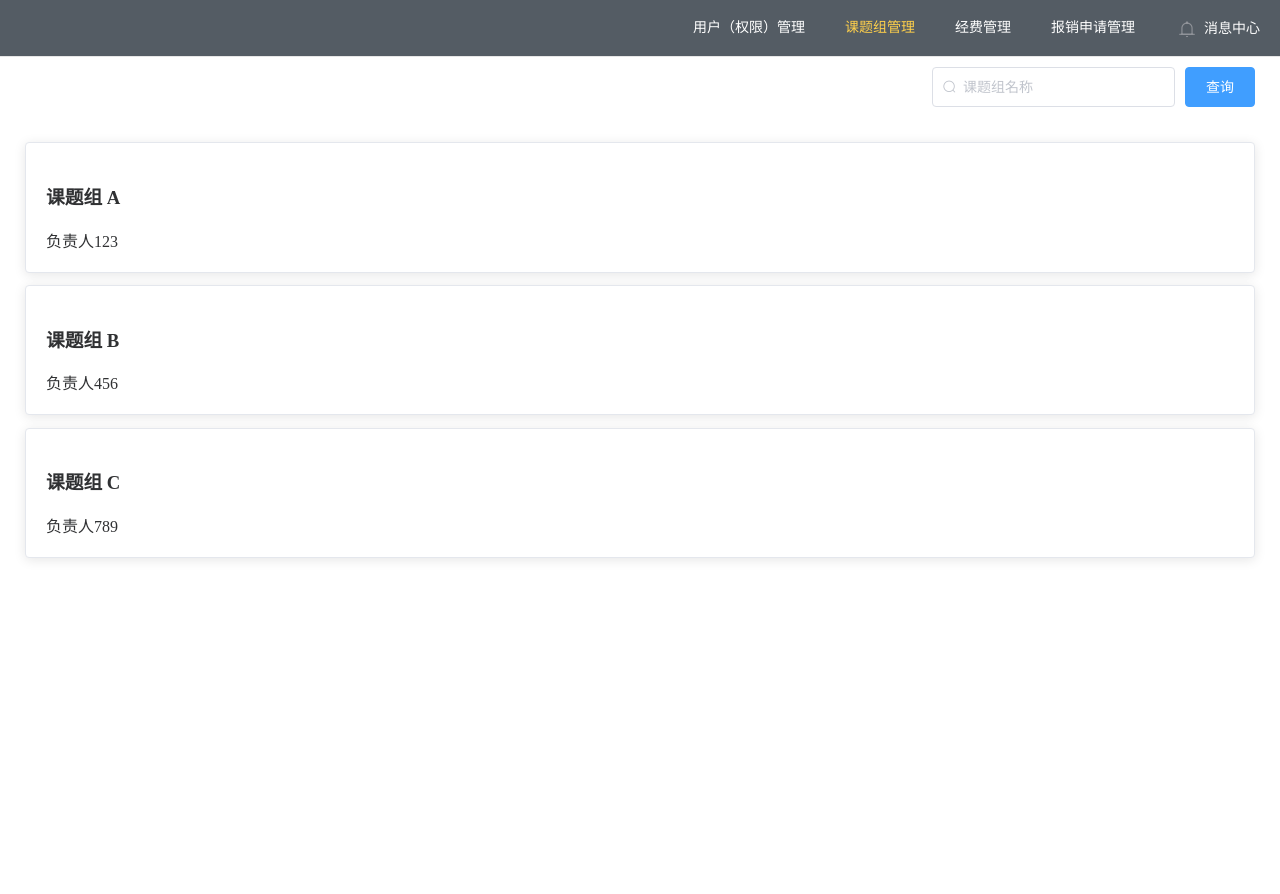
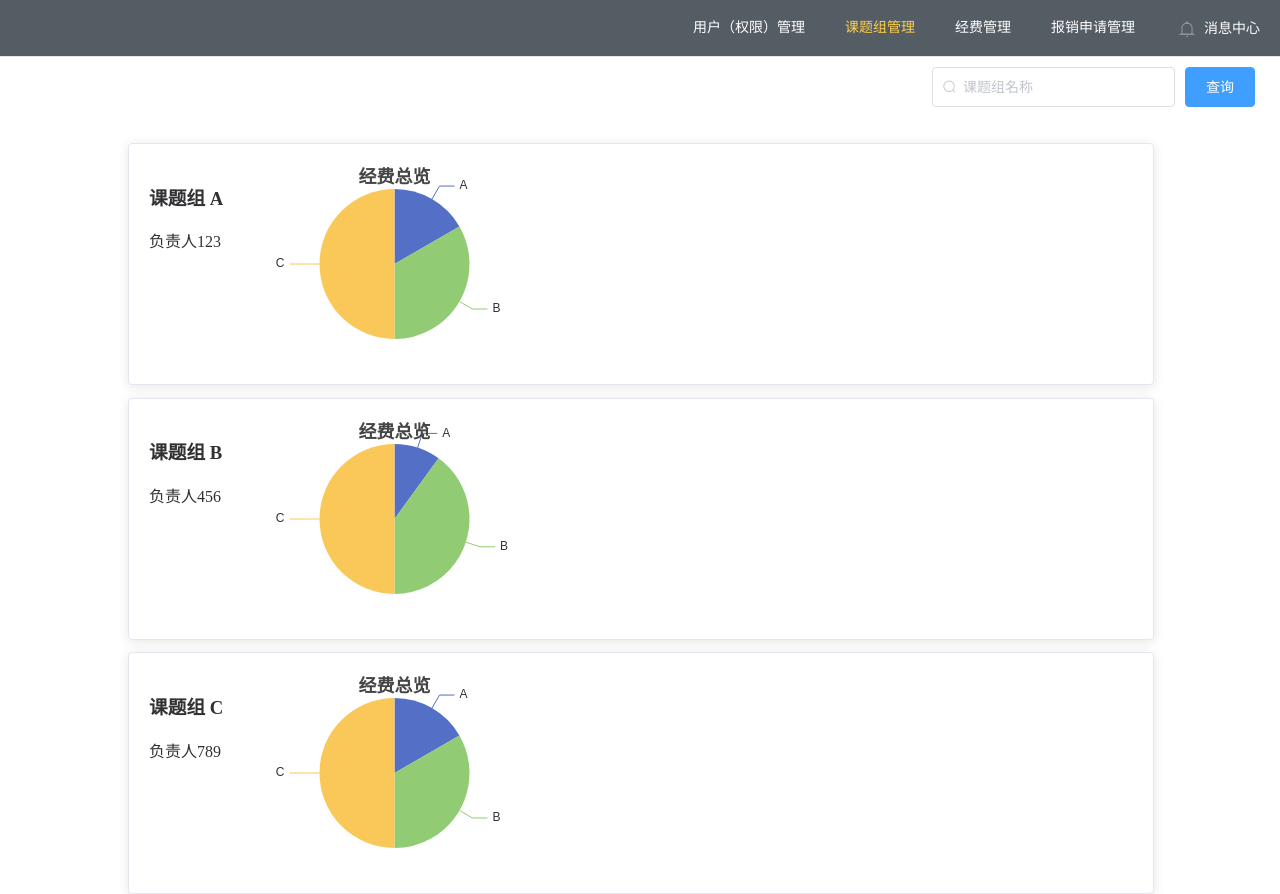
Before and after one commit to realxavierx/funding_management_front, a Vue app: page /admin/groupManagement in a window 1280 px wide. Before the commit the page ends 800 px from the top, so only its background shows below. Built offline with nearby package versions, Linux system fonts and the light colour scheme; what vue-particles would draw is missing.

Commit message:
添加饼图

```diff
--- a/package.json
+++ b/package.json
@@ -8,6 +8,7 @@
   },
   "dependencies": {
     "axios": "^1.3.4",
+    "echarts": "^5.4.2",
     "element-plus": "^1.0.2-beta.28",
     "vue": "^3.2.13",
     "vue-particles": "^1.0.9",
--- a/src/views/administrator/GroupManagement.vue
+++ b/src/views/administrator/GroupManagement.vue
@@ -1,6 +1,6 @@
 <template>
   <div>
-    <div class="orderQuery">
+    <div class="query">
       <el-form :model="queryForm" ref="queryForm" :inline="true">
         <el-form-item prop="groupName">
           <el-input prefix-icon="el-icon-search" placeholder="课题组名称" v-model="queryForm.groupName" clearable>
@@ -8,32 +8,34 @@
         </el-form-item>
         <el-button type="primary" @click="conditionQuery">查询</el-button>
       </el-form>
+    </div>
 
-      <div v-for="(x, index) in information" :key="index">
-        <el-card :title="information.title" style="margin-top: 1%"
+    <div class="card">
+      <el-card v-for="(info, index) in information" :key="index"
+               style="margin-top: 1%;margin-left:10%;margin-right:10%;width: 80%"
                :body-style="{ display: 'flex', flexWrap: 'wrap',textAlign: 'left' }">
-          <!--          flex把内容分为4列显示-->
         <div style="flex-basis: 10%">
-            <h3>课题组 {{ x.title }}</h3>
-            <span>负责人{{ x.professor }}</span>
+          <h3>课题组 {{ info.title }}</h3>
+          <span>负责人{{ info.professor }}</span>
         </div>
+
+        <div style="flex-basis: 30%">
+          <div ref="chartDom" :id="'chart_' + index" style="height: 200px;"></div>
+        </div>
+
         <div style="flex-basis: 25%">
-
-          </div>
-          <div style="flex-basis: 25%">
-
         </div>
         <div style="flex-basis: 25%">
         </div>
 
-
       </el-card>
-      </div>
     </div>
   </div>
 </template>
 
 <script>
+import * as echarts from 'echarts';
+
 export default {
   name: "GroupManagement",
   data() {
@@ -45,30 +47,70 @@ export default {
         {
           title: "A",
           professor: "123",
+          chartData: [
+            {name: 'A', value: 100},
+            {name: 'B', value: 200},
+            {name: 'C', value: 300},
+          ],
         },
         {
           title: "B",
           professor: "456",
+          chartData: [
+            {name: 'A', value: 100},
+            {name: 'B', value: 400},
+            {name: 'C', value: 500},
+          ],
         },
         {
           title: "C",
           professor: "789",
+          chartData: [
+            {name: 'A', value: 100},
+            {name: 'B', value: 200},
+            {name: 'C', value: 300},
+          ],
         },
       ],
+
     }
   },
   methods: {
     conditionQuery() {
     },
-  }
+  },
+  mounted() {
+    this.$nextTick(() => {
+      this.information.forEach((info, index) => {
+        const chartDom = document.getElementById(`chart_${index}`);
+        const chart = echarts.init(chartDom);
+        chart.setOption({
+          title: {
+            text: '经费总览',
+            left: 'center', // 标题左侧距离为图表区域的中心
+            top: 0, // 标题顶部距离为图表区域高度的一半
+            // text: '经费总览',
+            // x: 'center',
+            // y: 'top',
+            // textAlign: 'center',
+            // textBaseline: 'top',
+          },
+          tooltip: {},
+          series: [{
+            type: 'pie',
+            data: info.chartData,
+          }],
+        });
+      });
+    });
+  },
 }
 </script>
 
 <style scoped>
-.orderQuery {
+.query {
   text-align: right;
   margin: 10px 25px;
 }
 
-
 </style>
```
Also changed, not shown: 2 other files (tests, documents, lock files or other folders). Lines whose indentation alone changed are shown as unchanged.
